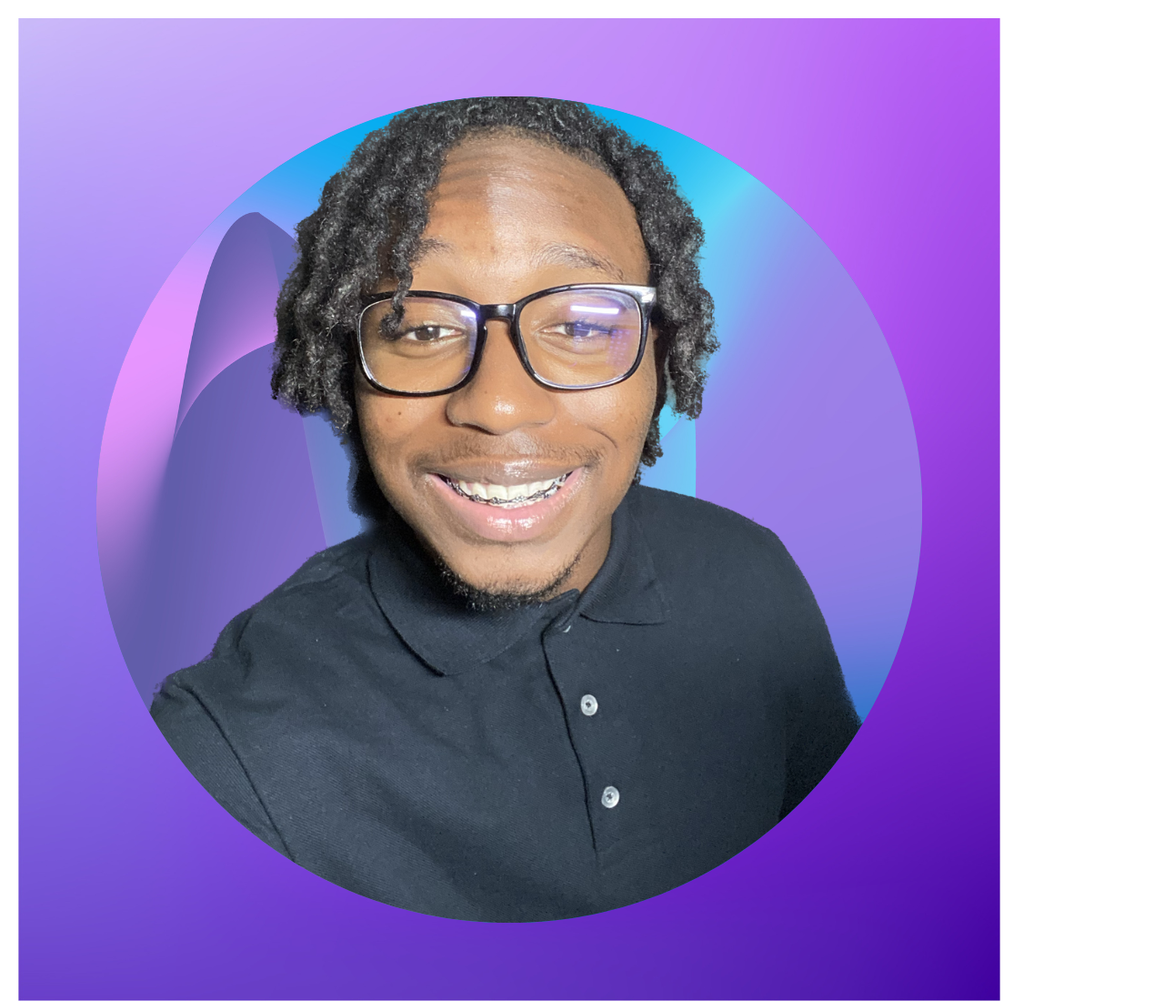
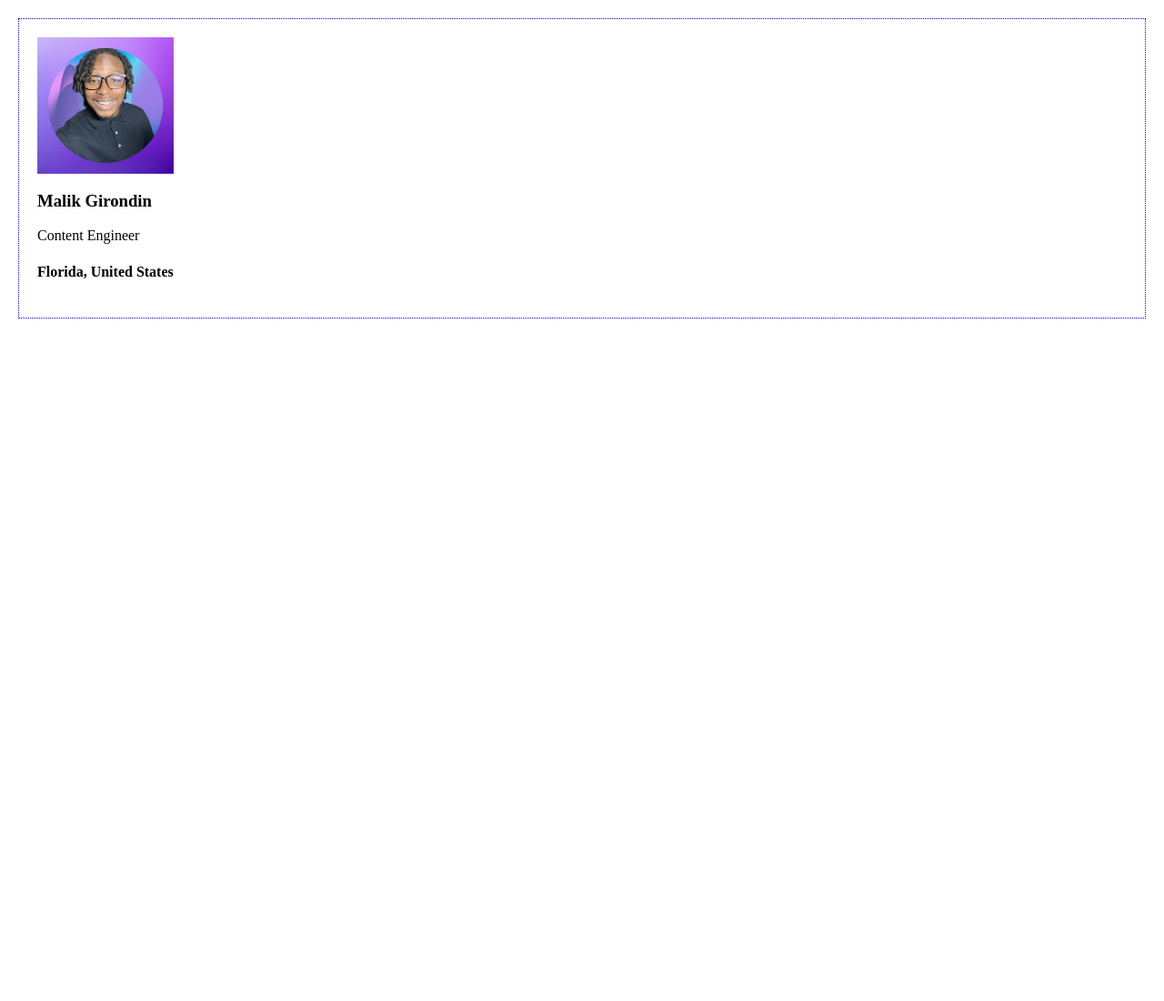
Before and after one commit to Malik-Girondin/business-card, a plain HTML site: page index.html in a window 1280 px wide. Shown: the top 1100 px of the page at 91% size. After the commit the page ends 800 px from the top, so only its background shows below. Drawn offline with Linux system fonts and the light colour scheme.

Commit message:
Added a border and padding

```diff
--- a/index.html
+++ b/index.html
@@ -3,8 +3,11 @@
         <link rel="stylesheet" href="styles.css" />
     </head>
     <body>
-        <div>
-            <img src="images/Malik Professional Image.png">
+        <div class="card">
+            <img
+            src="images/Malik Professional Image.png"
+            alt="A Picture of Malik Girondin Smiling at the Camera with a Colorful Background"
+            div class="avatar">
             <h3>Malik Girondin</h3>
             <p>Content Engineer</p>
             <h4>Florida, United States</h4>
--- a/styles.css
+++ b/styles.css
@@ -1,3 +1,12 @@
 body {
     margin: 20px;
 }
+
+.avatar {
+    width: 150;
+}
+
+.card {
+    border: 1px dotted blue;
+    padding: 20px;
+}
```
